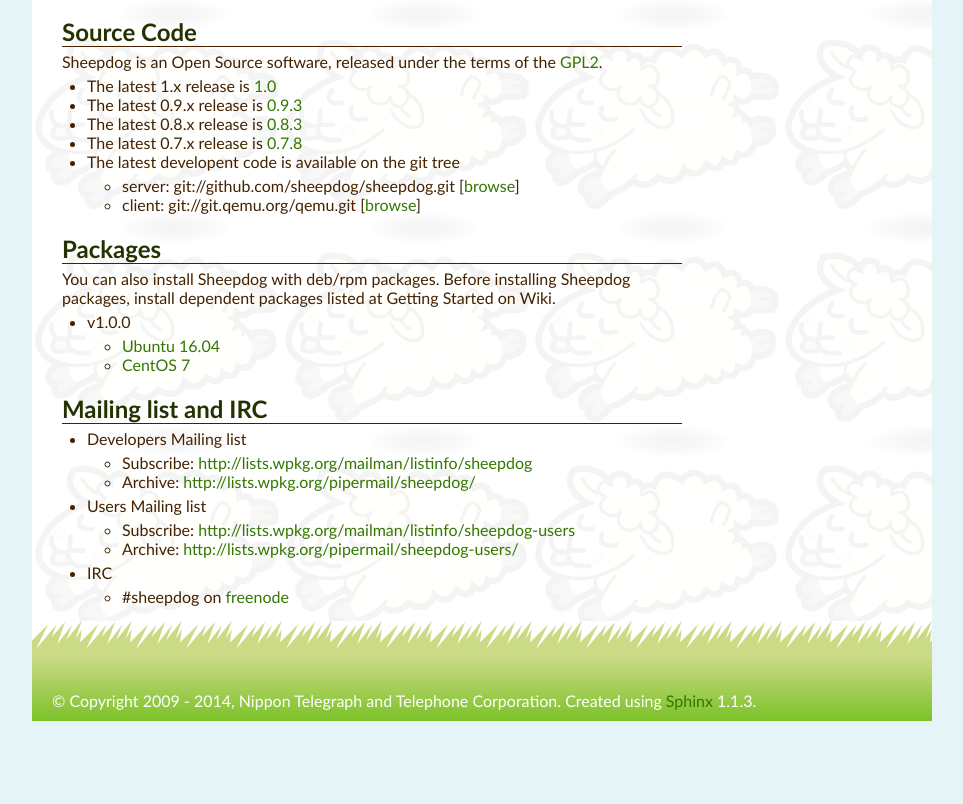
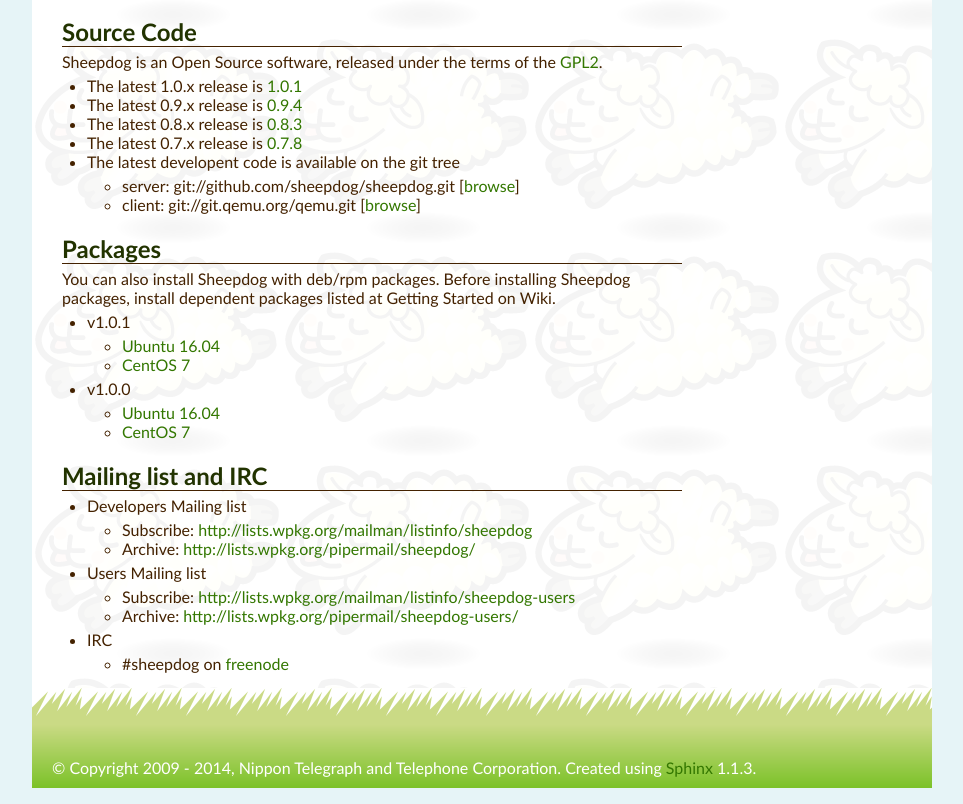
Before and after one commit to sheepdog/sheepdog, a plain HTML site: page index.html in a window 1280 px wide. Shown: the part 1185-1989 px from the top of the page, without its empty margins (158-1121 px from the left). Before the commit the page ends 1922 px from the top, so only its background shows below. Drawn offline with nearby package versions, Linux system fonts and the light colour scheme.

Commit message:
gh-pages: It has been modified in the following.
1. "Source Code" has been updated.
 - from 1.0.0 to 1.0.1
 - from 0.9.3 to 0.9.4

2. Packages of v1.0.1 have been added.

Signed-off-by: Seiji Matsumura <matsumura.seiji@lab.ntt.co.jp>

```diff
--- a/index.html
+++ b/index.html
@@ -119,8 +119,8 @@
 <p>Sheepdog is an Open Source software, released under the terms of the
 <a class="reference external" href="./_static/LICENSE.txt">GPL2</a>.</p>
 <ul class="simple">
-<li>The latest 1.x release is <a class="reference external" href="https://github.com/sheepdog/sheepdog/tarball/v1.0">1.0</a></li>
-<li>The latest 0.9.x release is <a class="reference external" href="https://github.com/sheepdog/sheepdog/tarball/v0.9.3">0.9.3</a></li>
+<li>The latest 1.0.x release is <a class="reference external" href="https://github.com/sheepdog/sheepdog/tarball/v1.0.1">1.0.1</a></li>
+<li>The latest 0.9.x release is <a class="reference external" href="https://github.com/sheepdog/sheepdog/tarball/v0.9.4">0.9.4</a></li>
 <li>The latest 0.8.x release is <a class="reference external" href="https://github.com/sheepdog/sheepdog/tarball/v0.8.3">0.8.3</a></li>
 <li>The latest 0.7.x release is <a class="reference external" href="https://github.com/sheepdog/sheepdog/tarball/v0.7.8">0.7.8</a></li>
 <li>The latest developent code is available on the git tree<ul>
@@ -135,10 +135,16 @@
 <div class="section" id="source-code">
 <h2>Packages<a class="headerlink" href="#source-code" title="Permalink to this headline">¶</a></h2>
 <p>You can also install Sheepdog with deb/rpm packages. Before installing Sheepdog packages, install dependent packages listed at Getting Started on Wiki.</p>
+<ul class="simple"><li>v1.0.1</li>
+<ul class="simple">
+<li><a class="reference external" href="https://github.com/sheepdog/sheepdog/raw/gh-pages/data/package/v1.0.1/ubuntu16.04/sheepdog-1.0.1-1_amd64.deb">Ubuntu 16.04</a></li>
+<li><a class="reference external" href="https://github.com/sheepdog/sheepdog/raw/gh-pages/data/package/v1.0.1/centos7/sheepdog-1.0.1-1.el7.centos.x86_64.rpm">CentOS 7</a></li>
+</ul>
+</ul>
 <ul class="simple"><li>v1.0.0</li>
 <ul class="simple">
-<li><a class="reference external" href="https://github.com/sheepdog/sheepdog/raw/gh-pages/data/package/deb/sheepdog-1.0.0-1.amd64.deb">Ubuntu 16.04</a></li>
-<li><a class="reference external" href="https://github.com/sheepdog/sheepdog/raw/gh-pages/data/package/rpm/sheepdog-1.0.0-1.el7.centos.x86_64.rpm">CentOS 7</a></li>
+<li><a class="reference external" href="https://github.com/sheepdog/sheepdog/raw/gh-pages/data/package/v1.0.0/ubuntu16.04/sheepdog-1.0.0-1.amd64.deb">Ubuntu 16.04</a></li>
+<li><a class="reference external" href="https://github.com/sheepdog/sheepdog/raw/gh-pages/data/package/v1.0.0/centos7/sheepdog-1.0.0-1.el7.centos.x86_64.rpm">CentOS 7</a></li>
 </ul>
 </ul>
 </div>
```
Also changed, not shown: _sources/index.txt, 7 other files.
